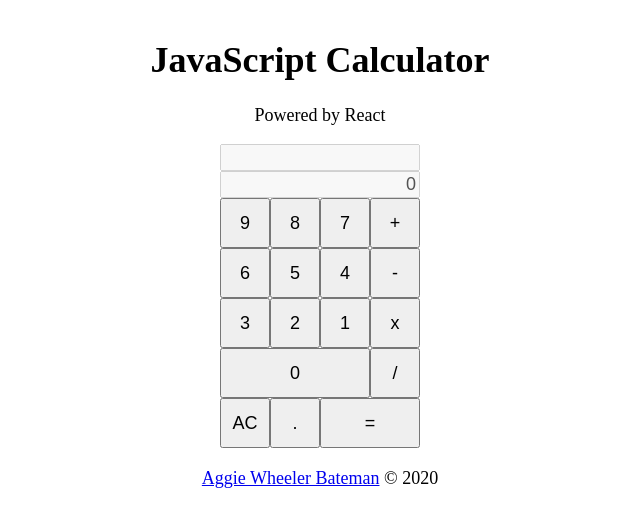
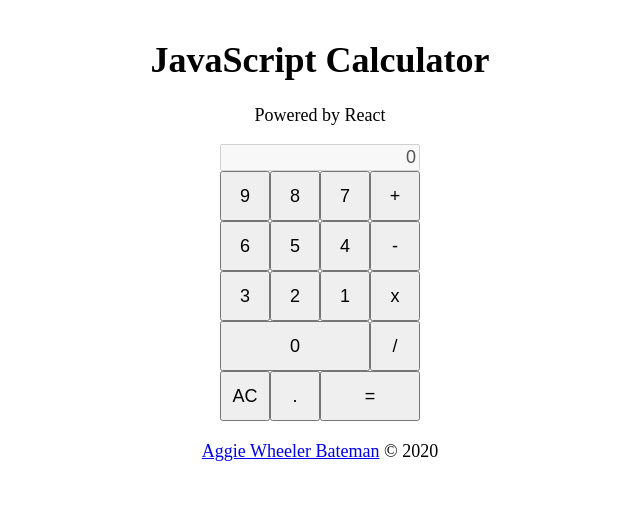
Before and after one commit to aggiewb/javascript-calculator, a React (Create React App) app in the folder client/: page / in a window 1280 px wide. Shown: the top 526 px of the page, without its empty margins (320-960 px from the left). Built offline with nearby package versions, Linux system fonts and the light colour scheme.

Commit message:
Remove input not used

```diff
--- a/client/src/components/Display.js
+++ b/client/src/components/Display.js
@@ -2,7 +2,6 @@ import React from 'react';
 
 function Display(props){
     return <div id="input-output">
-        <input disabled></input>
         <input id="display" value={props.operation} disabled></input>
     </div>;
 }
```
